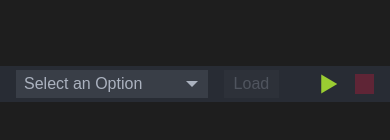
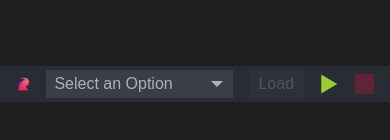
Before and after one commit to RubixDev/roost-web, a website built with webpack: page web/index.html in a window 390 px wide. Shown: the part 440-580 px from the top of the page. Built offline with nearby package versions, Linux system fonts and the light colour scheme; files whose address does not match are found by name; what monaco-editor, vscode-oniguruma, vscode-textmate would draw is missing.

Commit message:
Add roost icon, create according webmanifest for mobile view

```diff
--- a/web/index.html
+++ b/web/index.html
@@ -6,7 +6,8 @@
   <meta http-equiv="X-UA-Compatible" content="IE=edge">
   <meta name="viewport" content="width=device-width, initial-scale=1.0">
   <title>Roost Playground</title>
-
+  <link rel="manifest" href="manifest.webmanifest">
+  <link rel="icon" type="image/x-icon" href="roost-playground3.png">
   <link rel="stylesheet" href="./style.css" />
   <script src="dist/main.bundle.js"></script>
 </head>
@@ -16,6 +17,7 @@
     <div id="console-container">
         <div id="console-actionbar">
             <div id="console-actionbar__load">
+                <img src="icon.png" height="90%" id="roost-icon">
                 <span>Load example:</span>
                 <input type="checkbox" id="load-select-cb" style="display: none;">
                 <label for="load-select-cb" id="load-select">
--- a/web/style.css
+++ b/web/style.css
@@ -144,6 +144,9 @@ body {
     #console-actionbar__load > span:first-of-type {
         display: none;
     }
+    #roost-icon {
+        height: 50%;
+    }
 }
 
 @media screen and (max-width: 37rem) {
```
Also changed, not shown: web/icon.png (added), web/manifest.webmanifest (added), web/roost-playground3.png (added), 2 other files.
